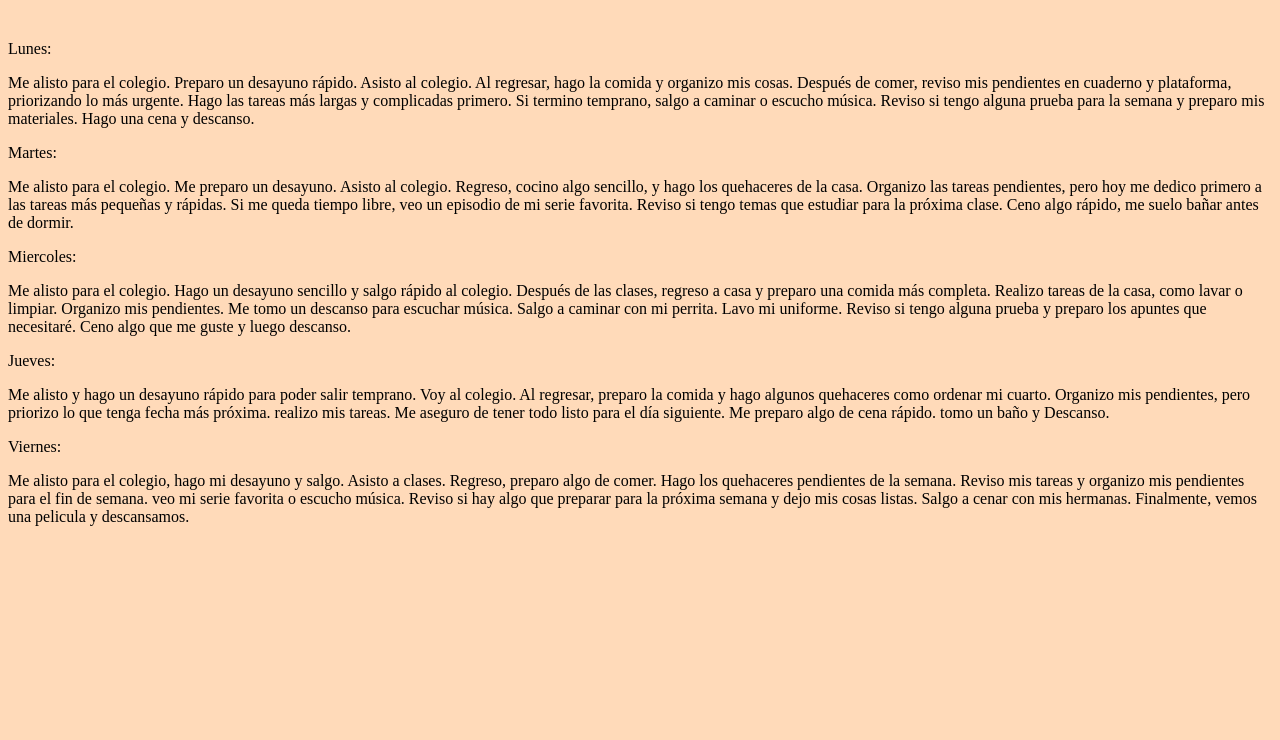
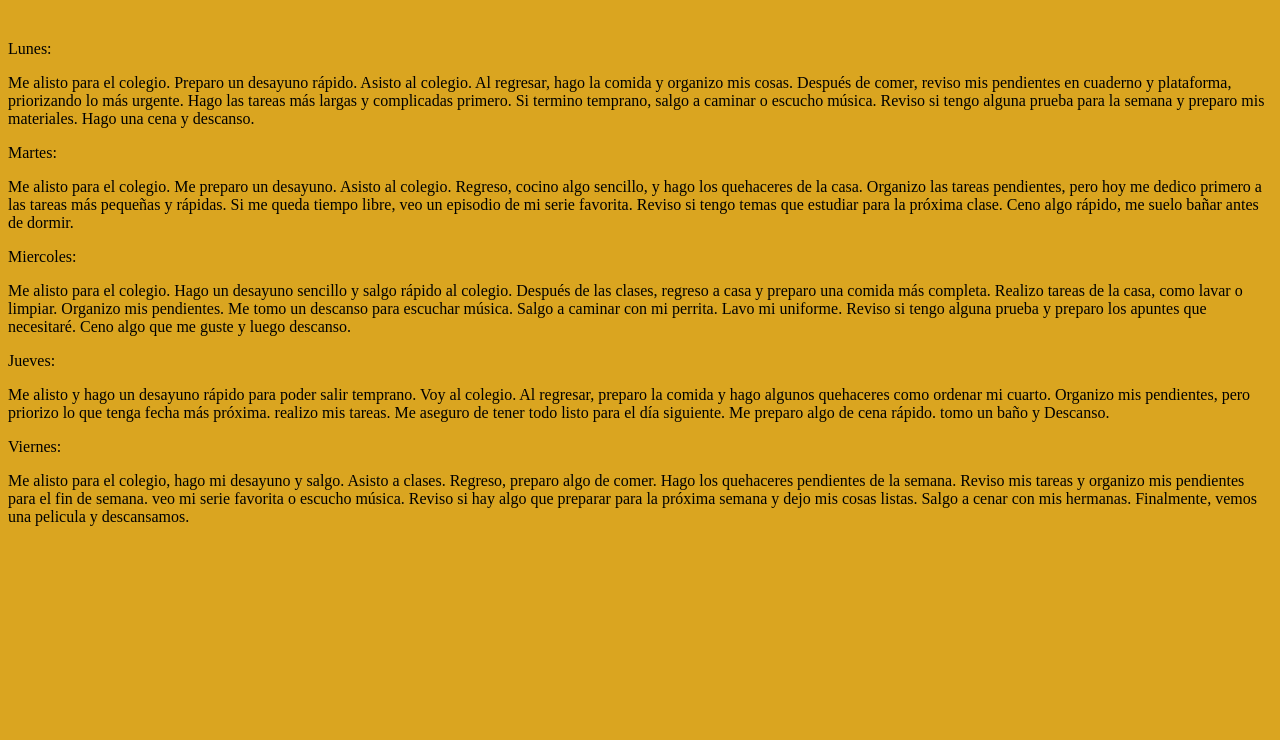
Before and after one commit to dilanheerrera/DAHG4B24, a plain HTML site: page Pasatiempos.html in a window 1280 px wide. Shown: the part 60-800 px from the top of the page. Drawn offline with Linux system fonts and the light colour scheme.

Commit message:
Update Pasatiempos.html

```diff
--- a/Pasatiempos.html
+++ b/Pasatiempos.html
@@ -1,5 +1,5 @@
 <html><head><title>M3  Pasatiempos
-</title></head><body bgcolor="PeachPuff">
+</title></head><body bgcolor="Goldenrod">
 <h1> Pasa tiempos </h1><br>
 <P>Lunes:
 </P>Me alisto para el colegio.
```
